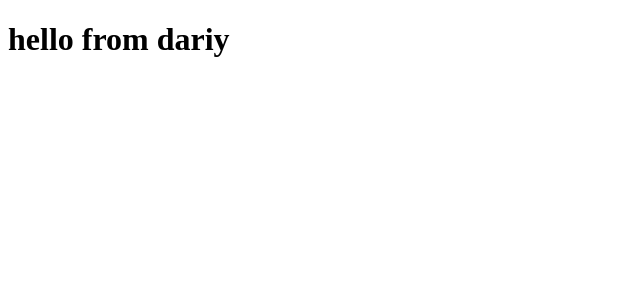
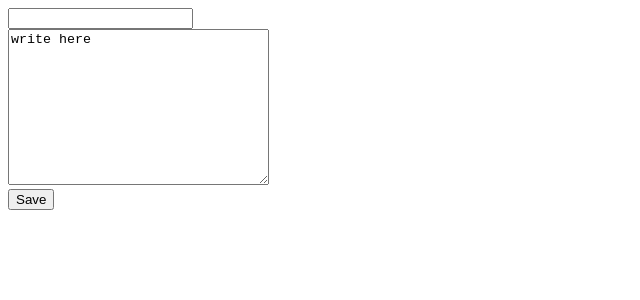
Before and after one commit to Muh-Hasan/DiariesApp, a React (Create React App) app: page / in a window 1280 px wide. Shown: the top 300 px of the page, without its empty margins (0-640 px from the left). Built offline with nearby package versions, Linux system fonts and the light colour scheme.

Commit message:
basic logics done

```diff
--- a/package.json
+++ b/package.json
@@ -3,6 +3,7 @@
   "version": "0.1.0",
   "private": true,
   "dependencies": {
+    "@material-ui/core": "^4.11.0",
     "@reduxjs/toolkit": "^1.4.0",
     "@testing-library/jest-dom": "^4.2.4",
     "@testing-library/react": "^9.3.2",
@@ -14,6 +15,7 @@
     "@types/react-redux": "^7.1.9",
     "@types/react-router-dom": "^5.1.5",
     "history": "^5.0.0",
+    "moment": "^2.27.0",
     "react": "^16.13.1",
     "react-dom": "^16.13.1",
     "react-redux": "^7.2.1",
--- a/src/App.tsx
+++ b/src/App.tsx
@@ -1,7 +1,7 @@
 import React from 'react';
 import './App.css'
 // components
-import Diary from './components/Dariy/dairy'
+import Diary from './components/Diary/diary'
 
 function App() {
   return (
--- a/src/components/Dariy/dairy.tsx
+++ /dev/null
@@ -1,9 +0,0 @@
-import React from 'react'
-
-export default function Dairy(){
-    return(
-        <div>
-            <h1>hello from dariy</h1>
-        </div>
-    )
-}
--- /dev/null
+++ b/src/components/Diary/diary.tsx
@@ -0,0 +1,28 @@
+import React , { useState } from 'react'
+
+export default function Diary(){
+
+    const [content , setContent] = useState('')
+    const [ tittle , setTittle ] = useState('')
+    const [id , setId] = useState(0)
+
+    const valueSave = () => {
+        console.log(content);
+        console.log(tittle);
+        console.log(id);
+        setId(id+1)
+    }
+    return(
+        <div>
+            <div>
+                <input type="text" onChange={(e) => { setTittle(e.target.value)}} />
+            </div>
+            <div>
+                <textarea name="input" onChange={(e) => { setContent(e.target.value)}} cols= {30} rows={10}>write here</textarea>
+            </div>
+            <div>
+                <button onClick={valueSave}>Save</button>
+            </div>
+        </div>
+    )
+}
--- a/src/interface/diary.ts
+++ b/src/interface/diary.ts
@@ -1,6 +1,6 @@
 export interface Diaries{
-    id : string,
+    id : number,
     tittle : string,
     content: string,
-    userId : string
+    time : string
 }
--- /dev/null
+++ b/src/store/index.ts
@@ -0,0 +1 @@
+import { createSlice } from '@reduxjs/toolkit'
```
Also changed, not shown: src/components/Dariy/dariyDisplay.tsx (deleted, +0 -15 lines), src/components/Dariy/diarySlice.ts (deleted, +0 -10 lines), src/components/Dariy/diarylist.tsx (deleted, +0 -10 lines), 1 other file (tests, documents, lock files or other folders).
